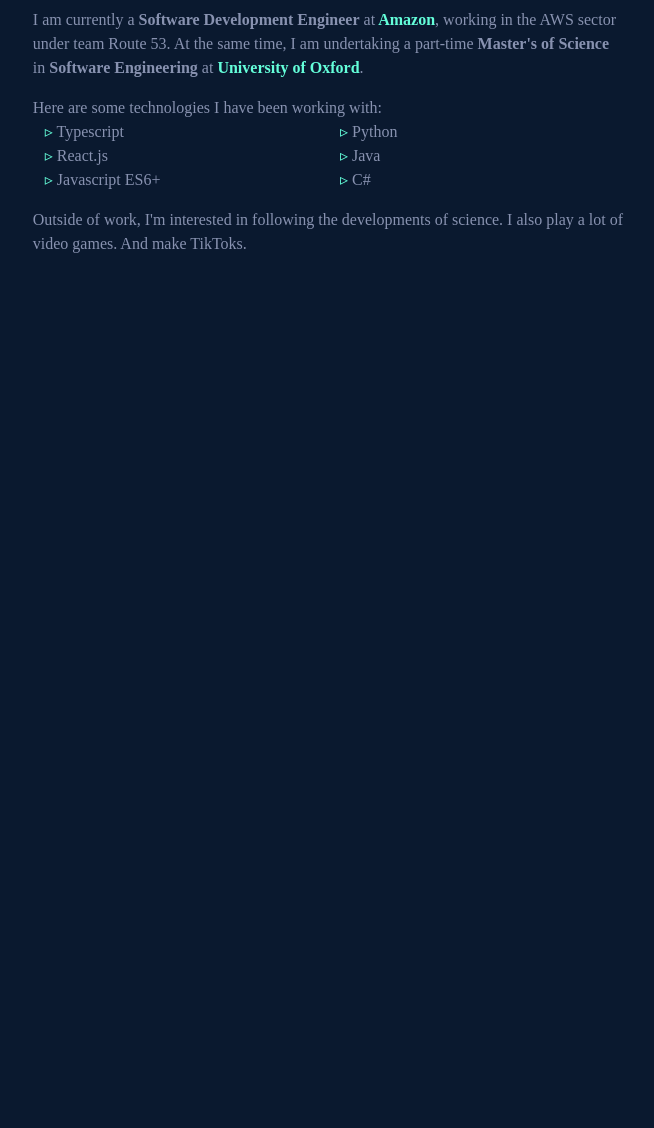
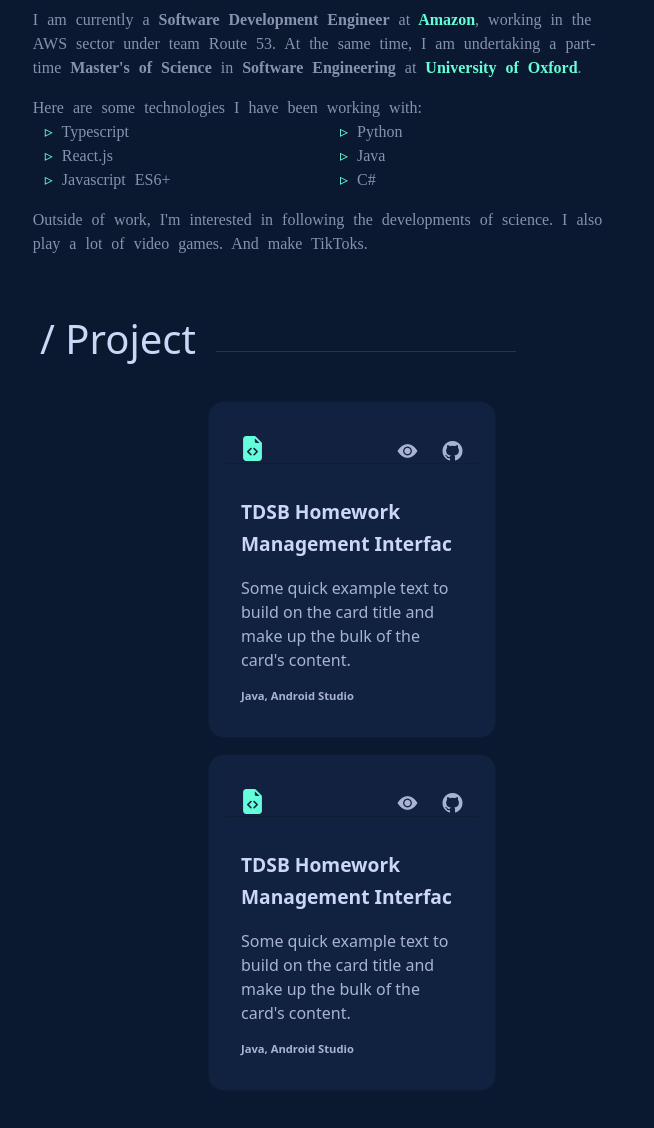
Before and after one commit to Yousef-Abdelrhem/MyPortfolio, a website: page index.html in a window 1280 px wide. Shown: the part 878-2006 px from the top of the page, without its empty margins (288-942 px from the left). Before the commit the page ends 1179 px from the top, so only its background shows below. Drawn offline with nearby package versions, Linux system fonts and the light colour scheme; a web font is replaced by a local one.

Commit message:
making cards

```diff
--- a/index.html
+++ b/index.html
@@ -16,8 +16,13 @@
     />
 
     <link rel="stylesheet" href="./styles/bootstrap-utilities.min.css" />
-      <!-- Remove Cdn -->
-      <link href="https://cdn.jsdelivr.net/npm/bootstrap@5.3.3/dist/css/bootstrap.min.css" rel="stylesheet" integrity="sha384-QWTKZyjpPEjISv5WaRU9OFeRpok6YctnYmDr5pNlyT2bRjXh0JMhjY6hW+ALEwIH" crossorigin="anonymous">
+    <!-- Remove Cdn -->
+    <link
+      href="https://cdn.jsdelivr.net/npm/bootstrap@5.3.3/dist/css/bootstrap.min.css"
+      rel="stylesheet"
+      integrity="sha384-QWTKZyjpPEjISv5WaRU9OFeRpok6YctnYmDr5pNlyT2bRjXh0JMhjY6hW+ALEwIH"
+      crossorigin="anonymous"
+    />
     <title>play</title>
   </head>
   <body>
@@ -86,7 +91,7 @@
           <span class="section-title fs-1">/ about me</span>
         </div>
 
-        <div class="about-content sub-text ">
+        <div class="about-content sub-text">
           <div class="about-description">
             <p>
               I am currently a <b>Software Development Engineer</b> at<a
@@ -125,7 +130,6 @@
                 <div class="fade-in-section is-visible col">
                   <li>C#</li>
                 </div>
-
               </div>
             </ul>
             <p>
@@ -135,7 +139,66 @@
           </div>
         </div>
 
+        <div class="container section-header">
+          <span class="section-title fs-1">/ Project</span>
+        </div>
       </div>
+
+      <section class="cards">
+        <div class="card card-project mb-3" style="max-width: 18rem">
+          <div class="card-header d-flex justify-content-between p-0 fs-1">
+            <div class="iconContainer file-icon">
+              <i class="bi bi-file-earmark-code-fill"></i>
+            </div>
+            <div class="d-flex gap-0 me-1">
+              <div class="iconContainer">
+                <a href=""><i class="bi bi-eye-fill"></i></a>
+              </div>
+
+              <div class="iconContainer">
+                <a href=""><i class="bi bi-github"></i></a>
+              </div>
+            </div>
+          </div>
+          <div class="card-body">
+            <h5 class="card-title card-heading">
+              TDSB Homework Management Interfac
+            </h5>
+            <p class="card-text">
+              Some quick example text to build on the card title and make up the
+              bulk of the card's content.
+            </p>
+            <div class="card-tech">Java, Android Studio</div>
+          </div>
+        </div>
+
+        <div class="card card-project mb-3" style="max-width: 18rem">
+          <div class="card-header d-flex justify-content-between p-0 fs-1">
+            <div class="iconContainer file-icon">
+              <i class="bi bi-file-earmark-code-fill"></i>
+            </div>
+            <div class="d-flex gap-0 me-1">
+              <div class="iconContainer">
+                <a href=""><i class="bi bi-eye-fill"></i></a>
+              </div>
+
+              <div class="iconContainer">
+                <a href=""><i class="bi bi-github"></i></a>
+              </div>
+            </div>
+          </div>
+          <div class="card-body">
+            <h5 class="card-title card-heading">
+              TDSB Homework Management Interfac
+            </h5>
+            <p class="card-text">
+              Some quick example text to build on the card title and make up the
+              bulk of the card's content.
+            </p>
+            <div class="card-tech">Java, Android Studio</div>
+          </div>
+        </div>
+      </section>
     </section>
 
     <script
@@ -144,7 +207,11 @@
     ></script>
 
     <!-- remove the script cdn -->
-    <script src="https://cdn.jsdelivr.net/npm/bootstrap@5.3.3/dist/js/bootstrap.bundle.min.js" integrity="sha384-YvpcrYf0tY3lHB60NNkmXc5s9fDVZLESaAA55NDzOxhy9GkcIdslK1eN7N6jIeHz" crossorigin="anonymous"></script>
+    <script
+      src="https://cdn.jsdelivr.net/npm/bootstrap@5.3.3/dist/js/bootstrap.bundle.min.js"
+      integrity="sha384-YvpcrYf0tY3lHB60NNkmXc5s9fDVZLESaAA55NDzOxhy9GkcIdslK1eN7N6jIeHz"
+      crossorigin="anonymous"
+    ></script>
 
     <script src="./js/FractalTree.js"></script>
   </body>
--- a/styles/styles.css
+++ b/styles/styles.css
@@ -303,9 +303,7 @@
     font-weight: 500;
 }
 
-.btn:hover{
-        background-color: none !important;
-}
+
 
 /* canvas */
 
@@ -360,11 +358,13 @@
 }
 .about-description{
     position: relative;
+    word-spacing: 5px;
 }
 .about-description li::before {
     content: "▹ ";
     color: var(--Green);
     left: -13px;
+
 }
 
 .about-description a{
@@ -372,3 +372,42 @@
     font-weight: bold;
     color: var(--Green);
 }
+
+
+/* Projects */
+
+.card-project{
+    padding: 1rem;
+    background-color: var(--Light-Navy) !important;
+    color: var(--Light-Slate) !important;
+    border-radius: 1rem !important;
+}
+
+.card-project:hover{
+    background-color: var(--Lightest-Navy) !important;
+    transform: scale(1.1);
+    transform: translate(0,-5px);
+
+}
+.card-header{
+
+}
+
+.card-heading{
+    color: var(--Lightest-Slate) !important;
+    font-weight: bold ;
+    margin-bottom: 1rem !important;
+    font-size: 1.2rem;
+    line-height: 2rem;
+    margin-top: 1rem;
+}
+
+.file-icon i{
+    color: var(--Green) ;
+    font-size: 25px;
+    margin-left: 10px;
+}
+.card-tech{
+    font-size: 0.7rem;
+    font-weight: bold;
+}
```
Also changed, not shown: Component/CardProject.html (added, +15 -0 lines), Component/about.html (added, +48 -0 lines), playground.html (+26 -80 lines), streaming.png (added).
